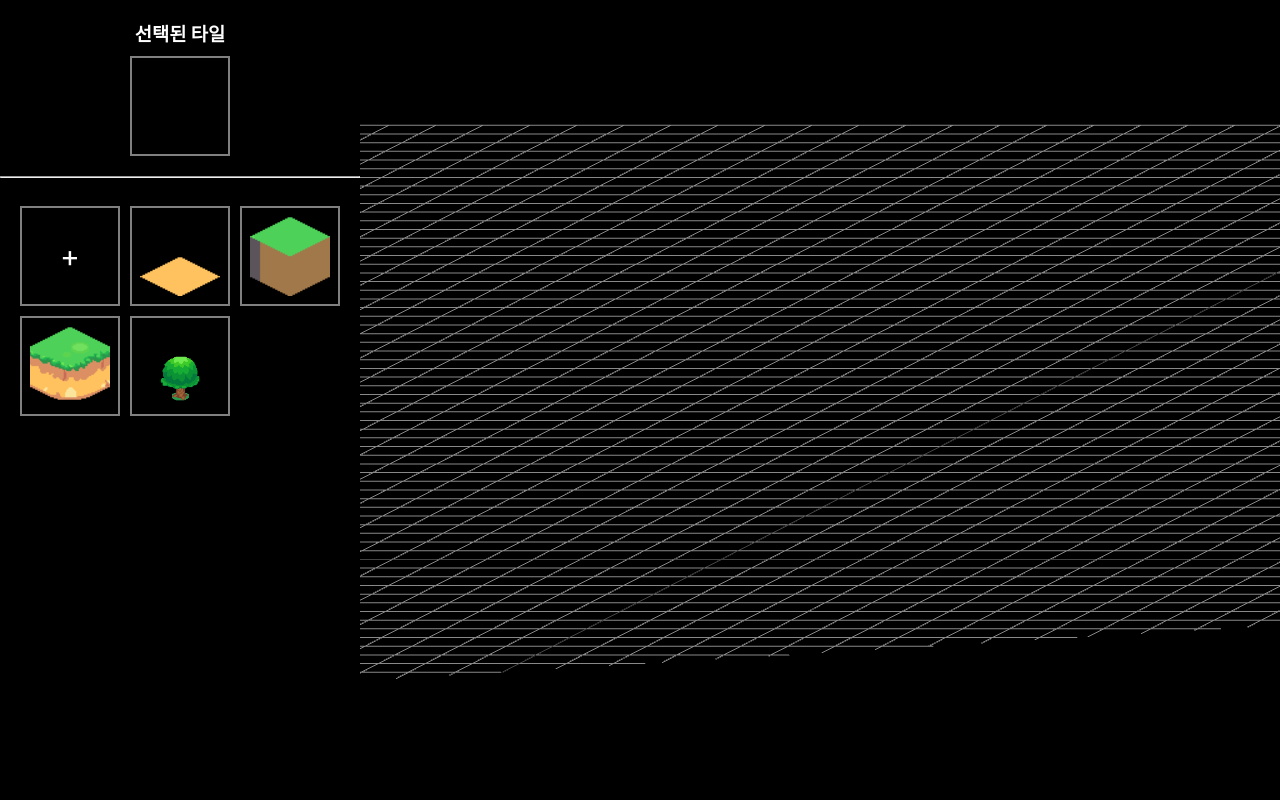
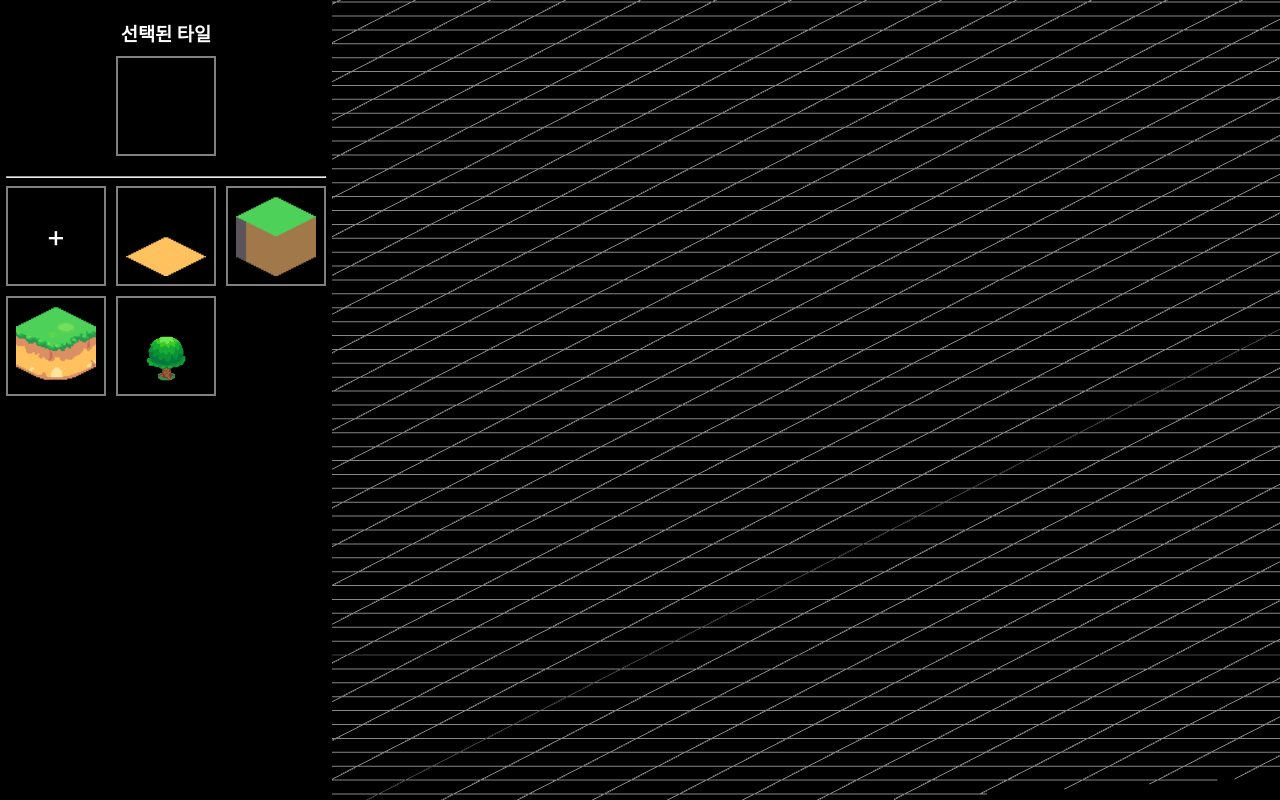
Before and after one commit to harukim1027/IsoTileMap-Editor, a React (Create React App) app: page / in a window 1280 px wide. Built offline with nearby package versions, Linux system fonts and the light colour scheme.

Commit message:
Fix: 기능 수정 및 디자인 개선
김유나(24.09.15)

```diff
--- a/src/components/Tile/index.js
+++ b/src/components/Tile/index.js
@@ -29,7 +29,7 @@
     <mesh
       position={tile.position}
       rotation={tile.name === "tile1" ? [0, 0, 0] : [-Math.PI / 20, 0, 0]}
-      renderOrder={renderOrder}>
+      renderOrder={renderOrder || 100}>
       <planeGeometry args={geometryArgs} />
       <meshBasicMaterial map={texture} transparent={true} alphaTest={0.5} />
     </mesh>
--- a/src/pages/MapEditor/index.js
+++ b/src/pages/MapEditor/index.js
@@ -201,13 +201,13 @@
         <OrthographicCamera
           makeDefault
           position={[6, 5, 10]}
-          zoom={50}
+          zoom={80}
           rotation={[cameraRotation?.x, cameraRotation?.y, 0]}
         />
-        <primitive object={new GridHelper(100, 100)} />
+        <primitive object={new GridHelper(1000, 1000)} renderOrder={0} />
         <mesh
           position={[0, 0, 0]}
-          rotation={[-Math.PI / 2, 0, 0]}
+          rotation={[-Math.PI / 2, 1, 0]}
           onPointerDown={handlePlaneDown}
           onPointerMove={handlePlaneMove}
           onPointerUp={handlePlaneUp}>
@@ -215,9 +215,9 @@
           <meshBasicMaterial visible={false} />
         </mesh>
         {tiles.map((tile, index) => (
-          <Tile key={index} tile={tile} renderOrder={index + 1} />
+          <Tile key={index} tile={tile} renderOrder={index + 100} />
         ))}
-        <DragSelection /> {/* 드래그 중인 타일 표시 */}
+        <DragSelection />
       </>
     );
   };
--- a/src/styles/MapEditorStyles/index.js
+++ b/src/styles/MapEditorStyles/index.js
@@ -7,13 +7,14 @@
 `;
 
 export const SpritesSection = styled.div`
-  width: 30%;
+  width: 35%;
   background-color: #000000;
-  padding: 0px;
   display: flex;
+
   flex-direction: row;
-  justify-content: flex-start;
+  justify-content: center;
   align-items: flex-start;
+  overflow-y: auto;
   box-shadow: 3px 0px 10px rgba(0, 0, 0, 1);
 `;
 
--- a/src/styles/SpritesStyles/index.js
+++ b/src/styles/SpritesStyles/index.js
@@ -4,12 +4,12 @@
   display: grid;
   grid-template-columns: repeat(3, 100px);
   gap: 10px;
-  padding: 20px;
   justify-items: start;
   justify-content: start;
   align-items: start;
   align-content: start;
   height: 100%;
+  width: 100%;
   box-sizing: border-box;
   background-color: #000000;
 `;
```
